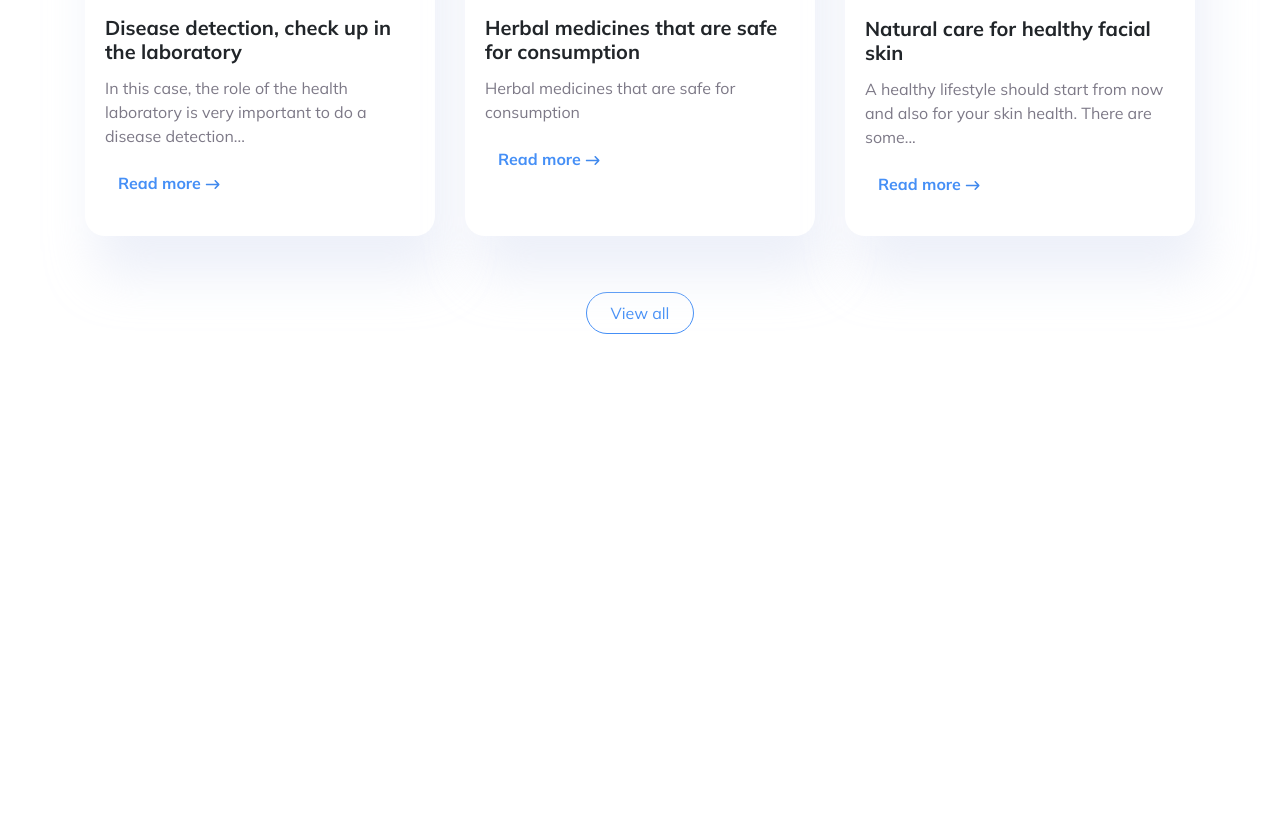
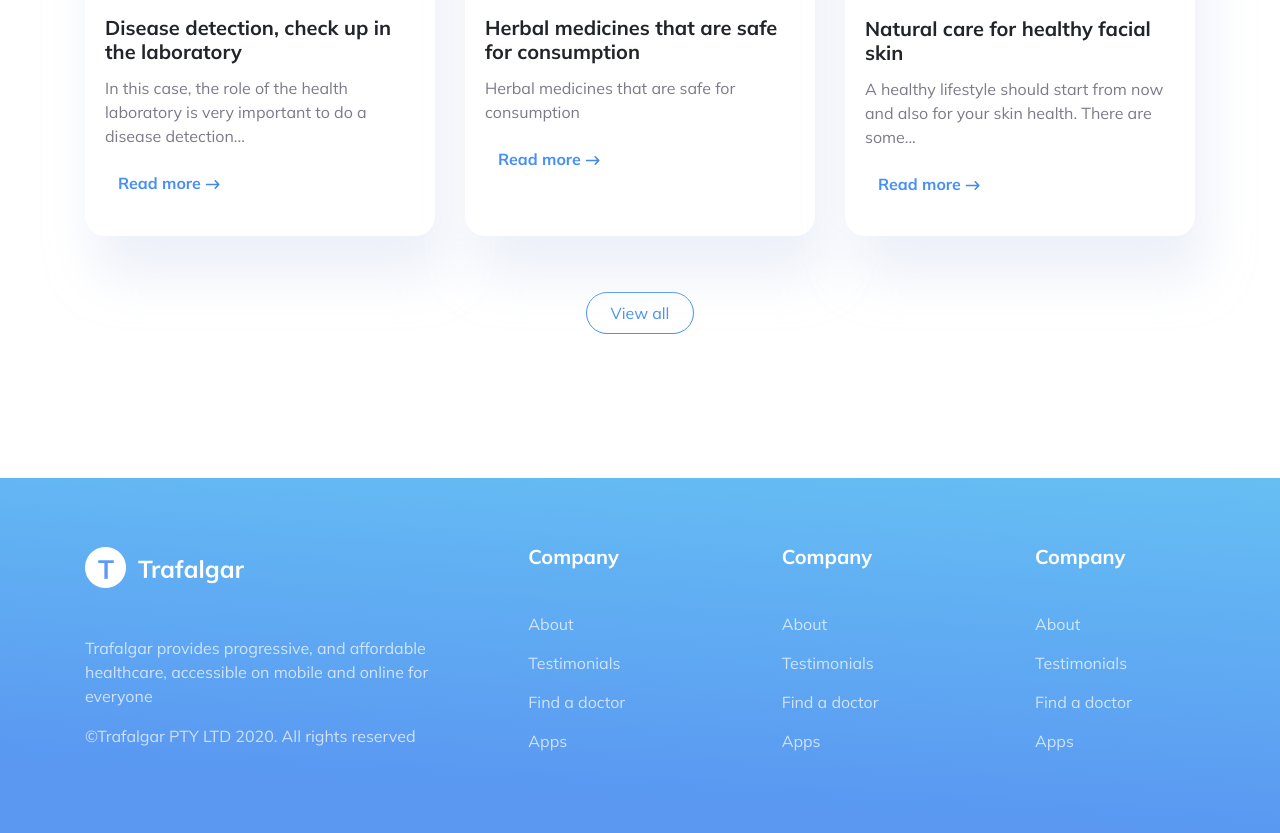
Before and after one commit to birunidev/health-landing-page, a website: page index.html in a window 1280 px wide. Shown: the part 3085-3918 px from the top of the page. Before the commit the page ends 3563 px from the top, so only its background shows below. Drawn offline with Linux system fonts and the light colour scheme.

Commit message:
add footer & final

```diff
--- a/index.html
+++ b/index.html
@@ -312,9 +312,81 @@
           </button>
         </div>
       </section>
-
       <!-- Blog section ends -->
     </div>
+
+    <!-- Footer -->
+    <footer>
+      <div class="container">
+        <div class="row justify-content-between align-items-center">
+          <div class="col-md-12 col-lg-4">
+            <!-- footer about -->
+            <div class="footer-about">
+              <div class="footer-about__img mb-5">
+                <img src="./assets/logo-white.png" class="img-fluid" alt="" />
+              </div>
+              <p>
+                Trafalgar provides progressive, and affordable healthcare,
+                accessible on mobile and online for everyone
+              </p>
+              <p>©Trafalgar PTY LTD 2020. All rights reserved</p>
+            </div>
+          </div>
+          <div class="col-md-4 col-lg-2">
+            <p class="footer-title">Company</p>
+            <ul>
+              <li>
+                <a href="#">About</a>
+              </li>
+              <li>
+                <a href="#">Testimonials</a>
+              </li>
+              <li>
+                <a href="#">Find a doctor</a>
+              </li>
+              <li>
+                <a href="#">Apps</a>
+              </li>
+            </ul>
+          </div>
+          <div class="col-md-4 col-lg-2">
+            <p class="footer-title">Company</p>
+            <ul>
+              <li>
+                <a href="#">About</a>
+              </li>
+              <li>
+                <a href="#">Testimonials</a>
+              </li>
+              <li>
+                <a href="#">Find a doctor</a>
+              </li>
+              <li>
+                <a href="#">Apps</a>
+              </li>
+            </ul>
+          </div>
+          <div class="col-md-4 col-lg-2">
+            <p class="footer-title">Company</p>
+            <ul>
+              <li>
+                <a href="#">About</a>
+              </li>
+              <li>
+                <a href="#">Testimonials</a>
+              </li>
+              <li>
+                <a href="#">Find a doctor</a>
+              </li>
+              <li>
+                <a href="#">Apps</a>
+              </li>
+            </ul>
+          </div>
+        </div>
+      </div>
+    </footer>
+    <!-- Footer ends -->
 
     <!-- Javascript Tags -->
     <script src="./js/jquery-3.5.1.min.js"></script>
--- a/scss/main.scss
+++ b/scss/main.scss
@@ -108,3 +108,36 @@ section {
     color: $secondary;
   }
 }
+
+footer {
+  background: linear-gradient(183.41deg, #67c3f3 -8.57%, #5a98f2 82.96%);
+  padding: 4em 0em;
+
+  .footer-about {
+    p {
+      color: rgba($color: #fff, $alpha: 0.7);
+    }
+  }
+
+  .footer-title {
+    font-weight: bold;
+    margin-bottom: 2em;
+    color: white;
+    font-size: 20px;
+  }
+
+  ul {
+    list-style: none;
+    padding: 0px;
+    li {
+      margin-bottom: 15px;
+      a {
+        color: rgba($color: #fff, $alpha: 0.7);
+
+        &:hover {
+          color: white;
+        }
+      }
+    }
+  }
+}
```
Also changed, not shown: css/main.css, 1 other file.
